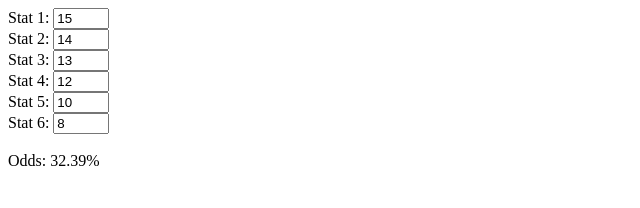
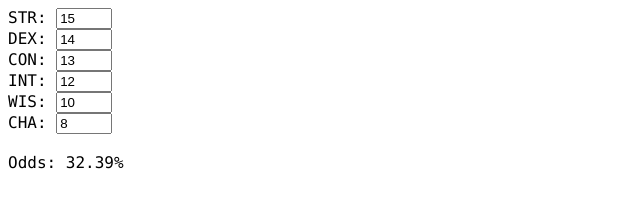
Before and after one commit to cheeze42/cheeze42.github.io, a plain HTML site: page index.html in a window 1280 px wide. Shown: the whole page, without its empty margins (0-640 px from the left). Drawn offline with nearby package versions, Linux system fonts and the light colour scheme.

Commit message:
Cleanup, switched to local resource

```diff
--- a/index.html
+++ b/index.html
@@ -1,11 +1,13 @@
-    Stat 1: <input type="number" id="stat1" name="Stat 1" min="3" max="18" value=15 onchange="updateOdds()">
-<br>Stat 2: <input type="number" id="stat2" name="Stat 2" min="3" max="18" value=14 onchange="updateOdds()">
-<br>Stat 3: <input type="number" id="stat3" name="Stat 3" min="3" max="18" value=13 onchange="updateOdds()">
-<br>Stat 4: <input type="number" id="stat4" name="Stat 4" min="3" max="18" value=12 onchange="updateOdds()">
-<br>Stat 5: <input type="number" id="stat5" name="Stat 5" min="3" max="18" value=10 onchange="updateOdds()">
-<br>Stat 6: <input type="number" id="stat6" name="Stat 6" min="3" max="18" value=8  onchange="updateOdds()">
+<p style='font-family:consolas'>
+    STR: <input type="number" id="stat1" name="Stat 1" min="3" max="18" value=15 onchange="updateOdds()">
+<br>DEX: <input type="number" id="stat2" name="Stat 2" min="3" max="18" value=14 onchange="updateOdds()">
+<br>CON: <input type="number" id="stat3" name="Stat 3" min="3" max="18" value=13 onchange="updateOdds()">
+<br>INT: <input type="number" id="stat4" name="Stat 4" min="3" max="18" value=12 onchange="updateOdds()">
+<br>WIS: <input type="number" id="stat5" name="Stat 5" min="3" max="18" value=10 onchange="updateOdds()">
+<br>CHA: <input type="number" id="stat6" name="Stat 6" min="3" max="18" value=8  onchange="updateOdds()">
 <br><br>
-Odds: <span id="probDisplay">Blah</span>
+Odds: <span id="probDisplay">Loading...</span>
+</p>
 
 <script src="https://ajax.googleapis.com/ajax/libs/jquery/3.5.1/jquery.min.js"></script>
 <script>
@@ -14,7 +16,8 @@ var rawData;
 $(document).ready(function() {
     $.ajax({
         type: "GET",
-        url: "https://raw.githubusercontent.com/cheeze42/cheeze42.github.io/main/4d6kh3_stat_odds.csv",
+        //url: "https://raw.githubusercontent.com/cheeze42/cheeze42.github.io/main/4d6kh3_stat_odds.csv",
+		url: "4d6kh3_stat_odds.csv",
         dataType: "text",
         success: function(data) {processData(data);}
     });
```
